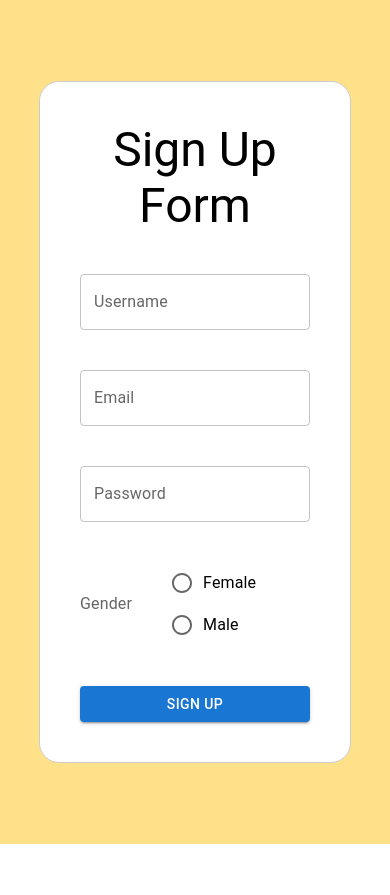
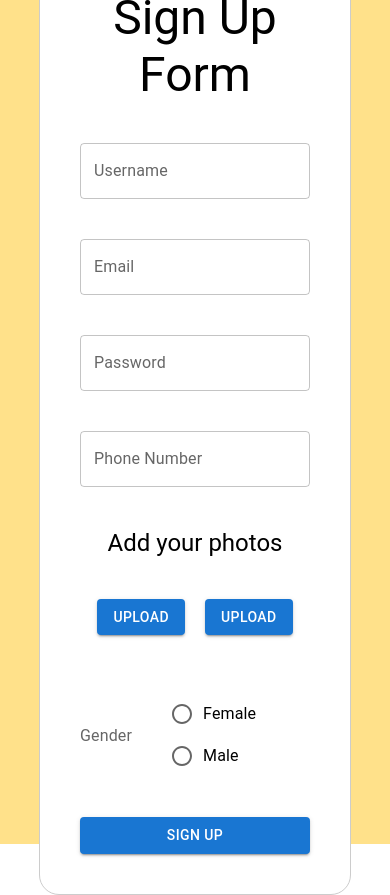
Before and after one commit to tomtomtong/recording, a Next.js app: page / in a window 390 px wide. Before the commit the page ends 844 px from the top, so only its background shows below. Built offline with nearby package versions, Linux system fonts and the light colour scheme; no server answers.

Commit message:
Added file upload and phone number field

```diff
--- /dev/null
+++ b/components/ImageUpload/ImageUpload.js
@@ -0,0 +1,59 @@
+import { styled } from "@mui/material/styles";
+import Stack from "@mui/material/Stack";
+import { Button } from "@mui/material";
+import { useEffect } from "react";
+
+const Input = styled("input")({
+    display: "none",
+});
+
+export const ImageUpload = (props) => {
+    const { image, setImage, setImagePreview, imagePreview } = props;
+    const addImageHandler = (file) => {
+        setImage(file[0]);
+    };
+
+    const removeImage = () => {
+        setImage(null);
+        setImagePreview(null);
+    }
+
+    useEffect(() => {
+        if (image) {
+            setImagePreview(URL.createObjectURL(image));
+        }
+    }, [image]);
+
+    return (
+        <Stack style={{ alignItems: "center" }}>
+            <label>
+                <Input
+                    accept="image/*"
+                    multiple
+                    type="file"
+                    onChange={(e) => addImageHandler(e.target.files)}
+                />
+                <Button variant="contained" component="span">
+                    Upload
+                </Button>
+            </label>
+            <div style={{ position: "relative" }}>
+                <img
+                    style={{ maxWidth: "150px", maxHeight: "150px" }}
+                    src={imagePreview}
+                ></img>
+                {image && <span onClick={removeImage}
+                    style={{
+                        position: "absolute",
+                        right: "10px",
+                        top: "15px",
+                        cursor: "pointer",
+                    }}
+                >
+                    X
+                </span>
+                }
+            </div>
+        </Stack>
+    );
+};
--- a/pages/index.js
+++ b/pages/index.js
@@ -3,6 +3,7 @@ import {
   FormControl,
   FormControlLabel,
   FormLabel,
+  ImageList,
   Paper,
   Radio,
   RadioGroup,
@@ -12,19 +13,32 @@ import {
 import Button from "@mui/material/Button";
 import { useEffect, useState } from "react";
 import Question from "../components/question/question";
+import { styled } from "@mui/material/styles";
+import Axios from "axios";
+import { ImageUpload } from "../components/ImageUpload/ImageUpload";
+
+const Input = styled("input")({
+  display: "none",
+});
+
 export default function Home() {
   const [steps, setSteps] = useState(true);
   const [slide, setSlide] = useState(false);
   const [questions, setQuestions] = useState(null);
   const [userAnswers, setUserAnswers] = useState([]);
   const [gender, setGender] = useState("");
+  const [phoneNumber, setPhoneNumber] = useState(null);
   const [username, setUsername] = useState("");
   const [password, setPassword] = useState("");
   const [email, setEmail] = useState("");
   const [isQuestionsFinished, setIsQuestionsFinished] = useState(false);
   const [isEmailValid, setIsEmailValid] = useState(true);
   const [isPasswordValid, setIsPasswordValid] = useState(true);
-
+  const [isPhoneNumberValid, setIsPhoneNumberValid] = useState(true);
+  const [imageOne, setImageOne] = useState(null);
+  const [imageOnePreview, setImageOnePreview] = useState(null);
+  const [imageTwo, setImageTwo] = useState(null);
+  const [imageTwoPreview, setImageTwoPreview] = useState(null);
 
   const validateEmail = (userInput) => {
     setEmail(userInput);
@@ -32,7 +46,7 @@ export default function Home() {
       /(?:[a-z0-9!#$%&'*+/=?^_`{|}~-]+(?:\.[a-z0-9!#$%&'*+/=?^_`{|}~-]+)*|"(?:[\x01-\x08\x0b\x0c\x0e-\x1f\x21\x23-\x5b\x5d-\x7f]|\\[\x01-\x09\x0b\x0c\x0e-\x7f])*")@(?:(?:[a-z0-9](?:[a-z0-9-]*[a-z0-9])?\.)+[a-z0-9](?:[a-z0-9-]*[a-z0-9])?|\[(?:(?:25[0-5]|2[0-4][0-9]|[01]?[0-9][0-9]?)\.){3}(?:25[0-5]|2[0-4][0-9]|[01]?[0-9][0-9]?|[a-z0-9-]*[a-z0-9]:(?:[\x01-\x08\x0b\x0c\x0e-\x1f\x21-\x5a\x53-\x7f]|\\[\x01-\x09\x0b\x0c\x0e-\x7f])+)\])/.test(
         userInput
       );
-    console.log(isValid, "email")
+
     if (!isValid) {
       setIsEmailValid(false);
     } else {
@@ -43,11 +57,17 @@ export default function Home() {
   const validatePassword = (userInput) => {
     setPassword(userInput);
     const isValid = userInput.length >= 6;
-    console.log(isValid, "password")
+
     if (isValid) setIsPasswordValid(true);
     else setIsPasswordValid(false);
   };
 
+  const validatePhoneNumber = (userInput) => {
+    setPhoneNumber(userInput);
+    const isValid = phoneNumber.length >= 8;
+
+    isValid ? setIsPhoneNumberValid(true) : setIsPhoneNumberValid(false);
+  }
 
   useEffect(() => {
     const fetchQuestions = () => {
@@ -70,15 +90,17 @@ export default function Home() {
     fetchQuestions();
   }, []);
 
-  useEffect(() => {
-    console.log(questions);
-  }, [questions]);
-
   const handleSignup = () => {
     let isUsernameValid = username.length > 0;
     let isPasswordValid = password.length > 0;
     let isGenderValid = gender.length > 0;
-    if (!isUsernameValid || !isPasswordValid || !isGenderValid) {
+    let isPhoneNumberValid = phoneNumber.length >= 8;
+    if (
+      !isUsernameValid ||
+      !isPasswordValid ||
+      !isGenderValid ||
+      !isPhoneNumberValid
+    ) {
       alert("All fields are required");
       return;
     }
@@ -89,23 +111,41 @@ export default function Home() {
     }, 800);
   };
 
-  useEffect(() => {
+  useEffect(async () => {
     if (isQuestionsFinished) {
-      let userData = { username, password, email, questions: userAnswers, gender };
-      fetch(`${process.env.NEXT_PUBLIC_API_URL}/api/auth/local/register`, {
-        method: "POST",
+      let userData = {
+        username,
+        password,
+        email,
+        questions: userAnswers,
+        gender,
+        phoneNumber,
+      };
+      const response = await Axios.post(
+        `${process.env.NEXT_PUBLIC_API_URL}/api/auth/local/register`,
+        { ...userData }
+      );
+
+      const token = response.data.jwt;
+      const userId = response.data.user.id;
+
+      const data = new FormData();
+
+      if (imageOne) data.append("files", imageOne);
+      if (imageTwo) data.append("files", imageTwo);
+      data.append("refId", userId);
+      data.append("ref", "plugin::users-permissions.user");
+      data.append("field", "image");
+
+      await Axios.post(`${process.env.NEXT_PUBLIC_API_URL}/api/upload`, data, {
         headers: {
-          "Content-Type": "application/json",
+          Authorization: `Bearer ${token}`,
         },
-        body: JSON.stringify(userData),
-      }).then((res) => {
-        console.log(res);
       });
     }
   }, [isQuestionsFinished]);
 
   if (isQuestionsFinished) {
-    console.log(userAnswers, password, username);
     return (
       <div className={styles.finishedDiv}>
         <Paper
@@ -150,7 +190,9 @@ export default function Home() {
             label="Email"
           />
           {!isEmailValid && (
-            <Typography sx={{ color: "red", textAlign: "center", paddingTop: '5px' }}>
+            <Typography
+              sx={{ color: "red", textAlign: "center", paddingTop: "5px" }}
+            >
               Email is not valid.
             </Typography>
           )}
@@ -164,12 +206,55 @@ export default function Home() {
             label="Password"
           />
           {!isPasswordValid && (
-            <Typography sx={{ color: "red", textAlign: "center", paddingTop: '5px' }}>
+            <Typography
+              sx={{ color: "red", textAlign: "center", paddingTop: "5px" }}
+            >
               Password must be six characters long.
             </Typography>
           )}
         </div>
-        <FormControl sx={{ flexDirection: 'row', gap: '40px', alignItems: 'center', justifyContent: "center" }}>
+
+        <div>
+          <TextField
+            fullWidth
+            value={phoneNumber}
+            onChange={(e) => validatePhoneNumber(e.target.value)}
+            variant="outlined"
+            label="Phone Number"
+          />
+          {!isPhoneNumberValid && (
+            <Typography
+              sx={{ color: "red", textAlign: "center", paddingTop: "5px" }}
+            >
+              Phone number is invalid.
+            </Typography>
+          )}
+        </div>
+        <Typography textAlign="center" variant="h5">
+          Add your photos
+        </Typography>
+        <div style={{ display: "flex", gap: "20px", margin: "0 auto" }}>
+          <ImageUpload
+            imagePreview={imageOnePreview}
+            setImagePreview={setImageOnePreview}
+            setImage={setImageOne}
+            image={imageOne}
+          />
+          <ImageUpload
+            imagePreview={imageTwoPreview}
+            setImagePreview={setImageTwoPreview}
+            setImage={setImageTwo}
+            image={imageTwo}
+          />
+        </div>
+        <FormControl
+          sx={{
+            flexDirection: "row",
+            gap: "40px",
+            alignItems: "center",
+            justifyContent: "center",
+          }}
+        >
           <FormLabel>Gender</FormLabel>
           <RadioGroup
             sx={{ flexDirection: "row" }}
```
